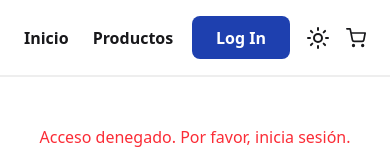
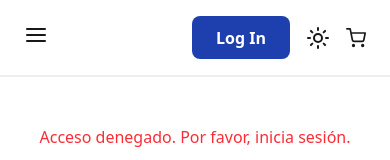
Before and after one commit to DiegoBottegoni/tp-react-bottegoni, a React (Vite) app: page /admin/products in a window 390 px wide. Shown: the top 160 px of the page. Built offline with nearby package versions, Linux system fonts and the light colour scheme; no server answers.

Commit message:
testing toasts

```diff
--- a/src/components/Navbar.jsx
+++ b/src/components/Navbar.jsx
@@ -1,6 +1,6 @@
 import { Link } from "react-router-dom";
-import { FiShoppingCart } from "react-icons/fi";
-import { useContext } from "react";
+import { FiShoppingCart, FiMenu, FiX } from "react-icons/fi";
+import { useContext, useState } from "react";
 import { CartContext } from "../context/CartContext";
 import { AuthContext } from "../context/AuthContext";
 import ThemeSwitch from "./ThemeSwitch";
@@ -10,24 +10,34 @@ import LogOutButton from "./LogoutButton";
 function Navbar() {
     const { cartItems } = useContext(CartContext);
     const { loggedIn: isLoggedIn } = useContext(AuthContext);
+    const [menuOpen, setMenuOpen] = useState(false);
 
     const totalQuantity = cartItems.reduce((acc, item) => acc + item.quantity, 0);
 
+    const toggleMenu = () => setMenuOpen(!menuOpen);
+    const closeMenu = () => setMenuOpen(false);
+
     return (
-        <nav className="px-6 py-4 flex items-center justify-between border-b-2 border-base-300">
-            {/* Links a la izquierda */}
-            <div className="flex gap-6 items-center">
-                <Link to="/" className="hover:text-primary font-semibold">Inicio</Link>
-                <Link to="/products" className="hover:text-primary font-semibold">Productos</Link>
+        <nav className="px-6 py-4 flex items-center justify-between border-b-2 border-base-300 relative">
+            {/* Botón menú hamburguesa (mobile) */}
+            <div className="lg:hidden">
+                <button onClick={toggleMenu} className="text-2xl">
+                    {menuOpen ? <FiX /> : <FiMenu />}
+                </button>
+            </div>
+
+            {/* Links a la izquierda (desktop y mobile expanded) */}
+            <div className={`flex-col lg:flex lg:flex-row lg:gap-6 items-start lg:items-center absolute lg:static top-full left-0 w-full lg:w-auto bg-base-100 lg:bg-transparent z-50 px-6 py-4 lg:p-0 ${menuOpen ? "flex" : "hidden"}`}>
+                <Link to="/" className="hover:text-primary font-semibold" onClick={closeMenu}>Inicio</Link>
+                <Link to="/products" className="hover:text-primary font-semibold" onClick={closeMenu}>Productos</Link>
                 {isLoggedIn && (
-                    <Link to="/admin/products" className="hover:text-primary font-semibold">
+                    <Link to="/admin/products" className="hover:text-primary font-semibold" onClick={closeMenu}>
                         Administrar Productos
                     </Link>
                 )}
-
             </div>
 
-            {/* Carrito + Theme switch a la derecha */}
+            {/* Carrito + Theme switch + login/logout */}
             <div className="flex items-center gap-4">
                 {isLoggedIn ? <LogOutButton /> : <LogInButton />}
                 <ThemeSwitch />
--- a/src/components/ProductList.jsx
+++ b/src/components/ProductList.jsx
@@ -73,7 +73,7 @@ function ProductList({ admin = false }) {
                     value={searchTerm}
                     onChange={(e) => {
                         setSearchTerm(e.target.value);
-                        setCurrentPage(1); // volver a página 1 si cambia el filtro
+                        setCurrentPage(1);
                     }}
                     className="input input-bordered w-full"
                 />
--- a/src/context/CartContext.jsx
+++ b/src/context/CartContext.jsx
@@ -1,4 +1,5 @@
 import { createContext, useState, useEffect } from "react";
+import { toast } from "react-toastify";
 
 export const CartContext = createContext();
 
@@ -29,16 +30,31 @@ export function CartProvider({ children }) {
         fetchProducts();
     }, []);
 
+    // const addToCart = (product) => {
+    //     setCartItems((prev) => {
+    //         const existing = prev.find((item) => item.id === product.id);
+    //         if (existing) {
+    //             return prev.map((item) =>
+    //                 item.id === product.id
+    //                     ? { ...item, quantity: item.quantity + 1 }
+    //                     : item
+    //             );
+    //         }
+    //         return [...prev, { ...product, quantity: 1 }];
+    //     });
+    // };
     const addToCart = (product) => {
         setCartItems((prev) => {
             const existing = prev.find((item) => item.id === product.id);
             if (existing) {
+                toast.info("Cantidad actualizada en el carrito");
                 return prev.map((item) =>
                     item.id === product.id
                         ? { ...item, quantity: item.quantity + 1 }
                         : item
                 );
             }
+            toast.success("Producto añadido al carrito");
             return [...prev, { ...product, quantity: 1 }];
         });
     };
```
